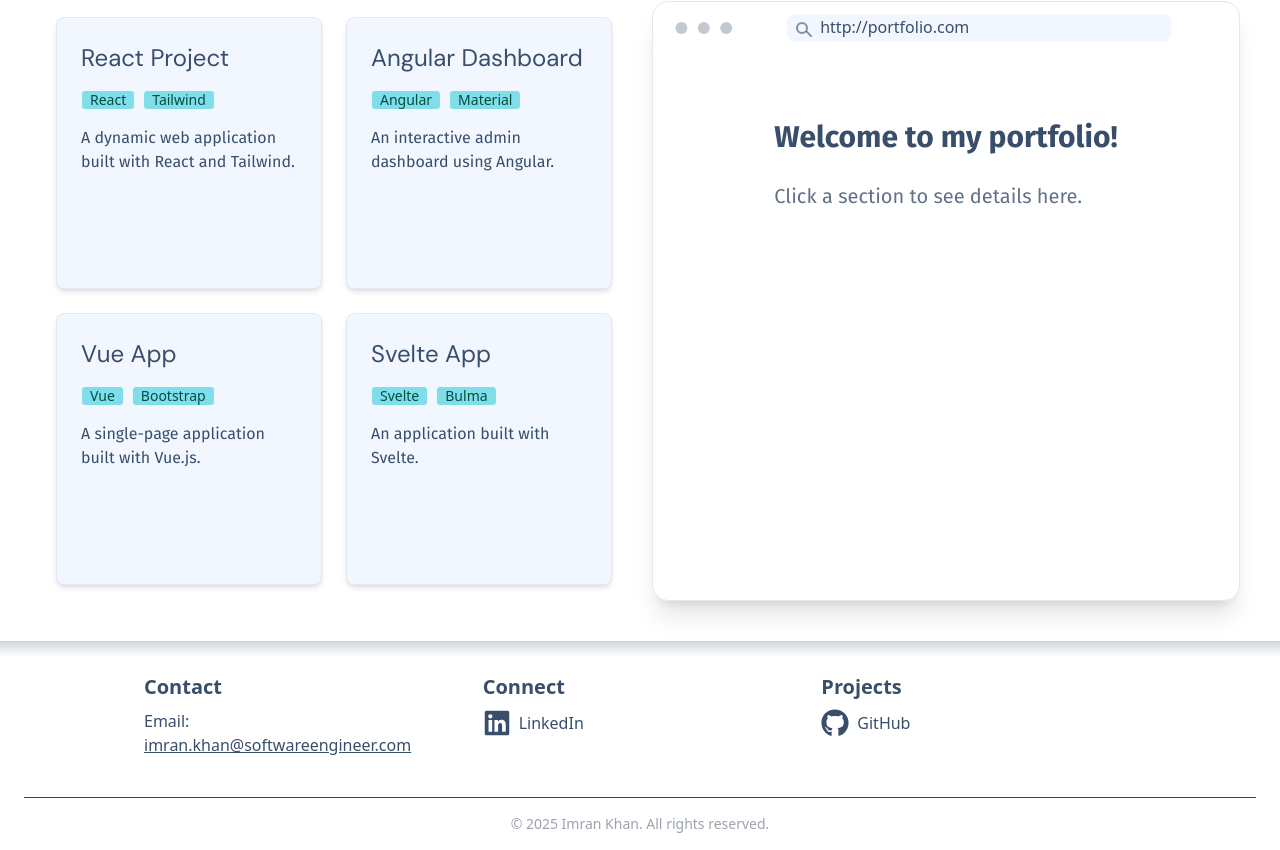
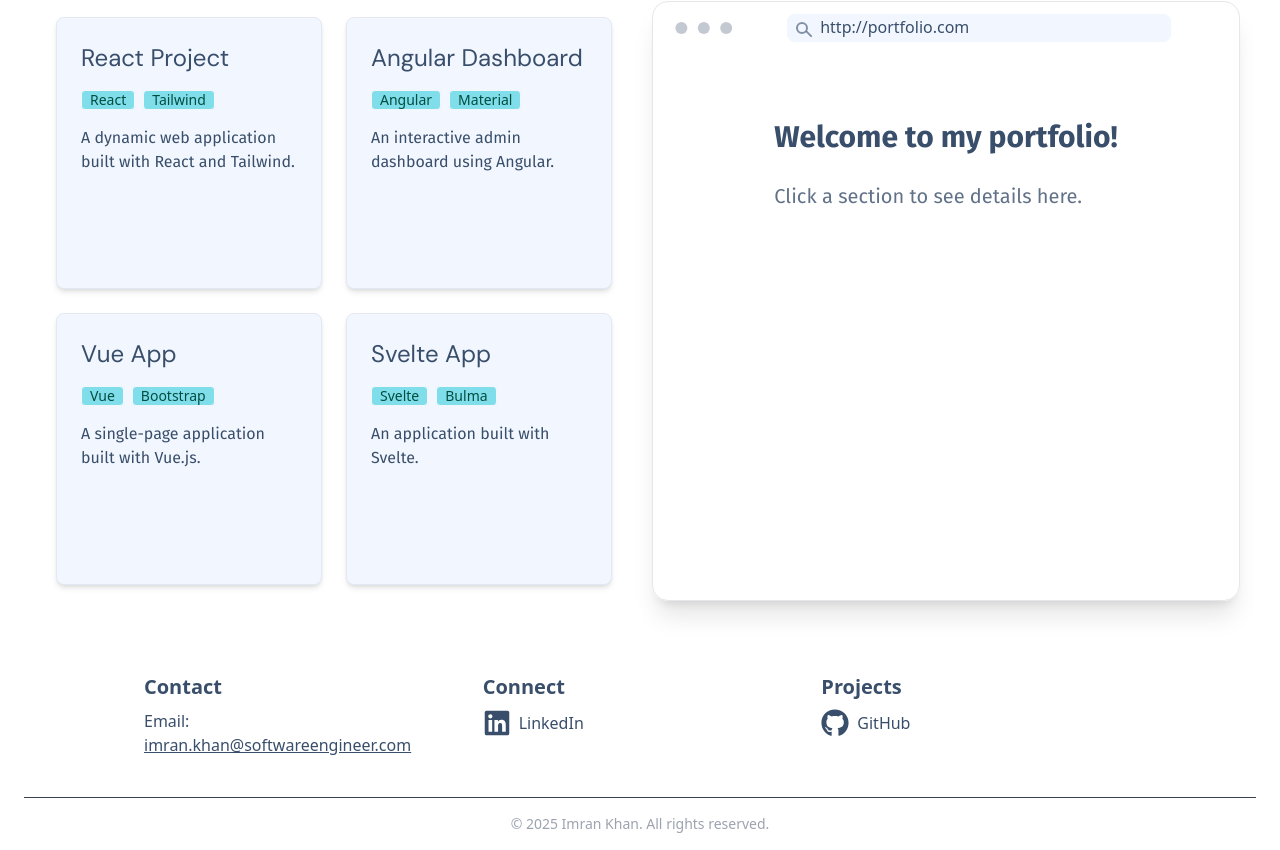
Before and after one commit to ImranK1506/lite-pf, an Astro site: page / in a window 1280 px wide. Shown: the part 287-1137 px from the top of the page. Built offline with nearby package versions, Linux system fonts and the light colour scheme; Astro itself is replaced by a stand-in of ours.

Commit message:
remove footer border top

```diff
--- a/src/components/Footer.astro
+++ b/src/components/Footer.astro
@@ -2,7 +2,7 @@
 import { FaLinkedin, FaGithub } from 'react-icons/fa';
 ---
 
-<footer class="relative px-6 py-4 dark:bg-base-300 dark:text-white shadow-t-lg transition-all duration-300 before:content-[''] before:absolute before:top-0 before:left-0 before:w-full before:h-4 before:bg-gradient-to-b before:from-gray-300 before:to-transparent dark:before:from-gray-800 dark:before:opacity-50">
+<footer class="relative px-6 py-4 dark:bg-base-300 dark:text-white shadow-t-lg transition-all duration-300  before:absolute before:top-0 before:left-0 before:w-full before:h-1 dark:before:from-gray-800 dark:before:opacity-50">
 
     <div class="max-w-5xl mx-auto grid grid-cols-1 sm:grid-cols-2 lg:grid-cols-3 gap-8 text-center sm:text-left">
         <!-- Contact Section -->
```
